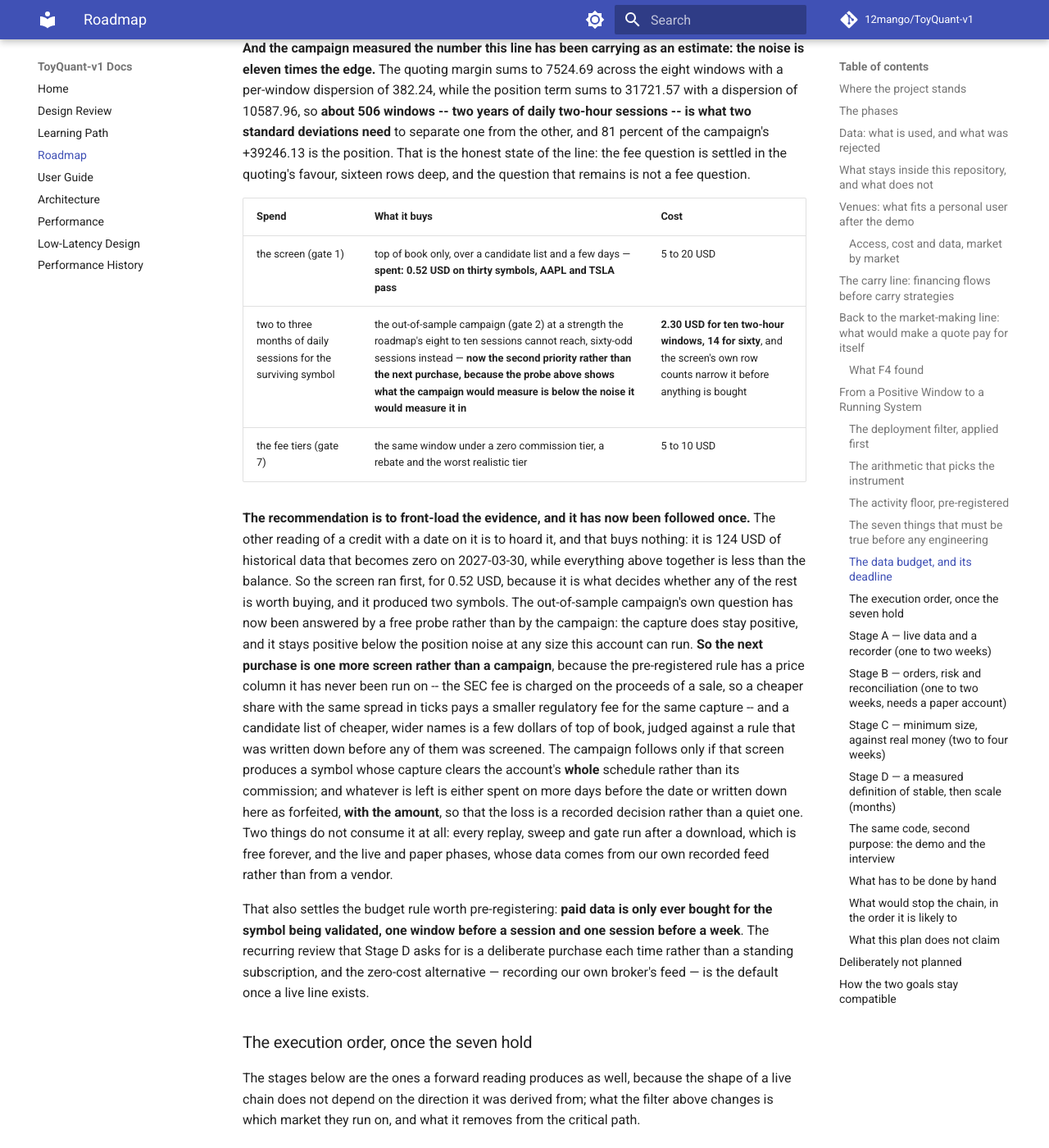
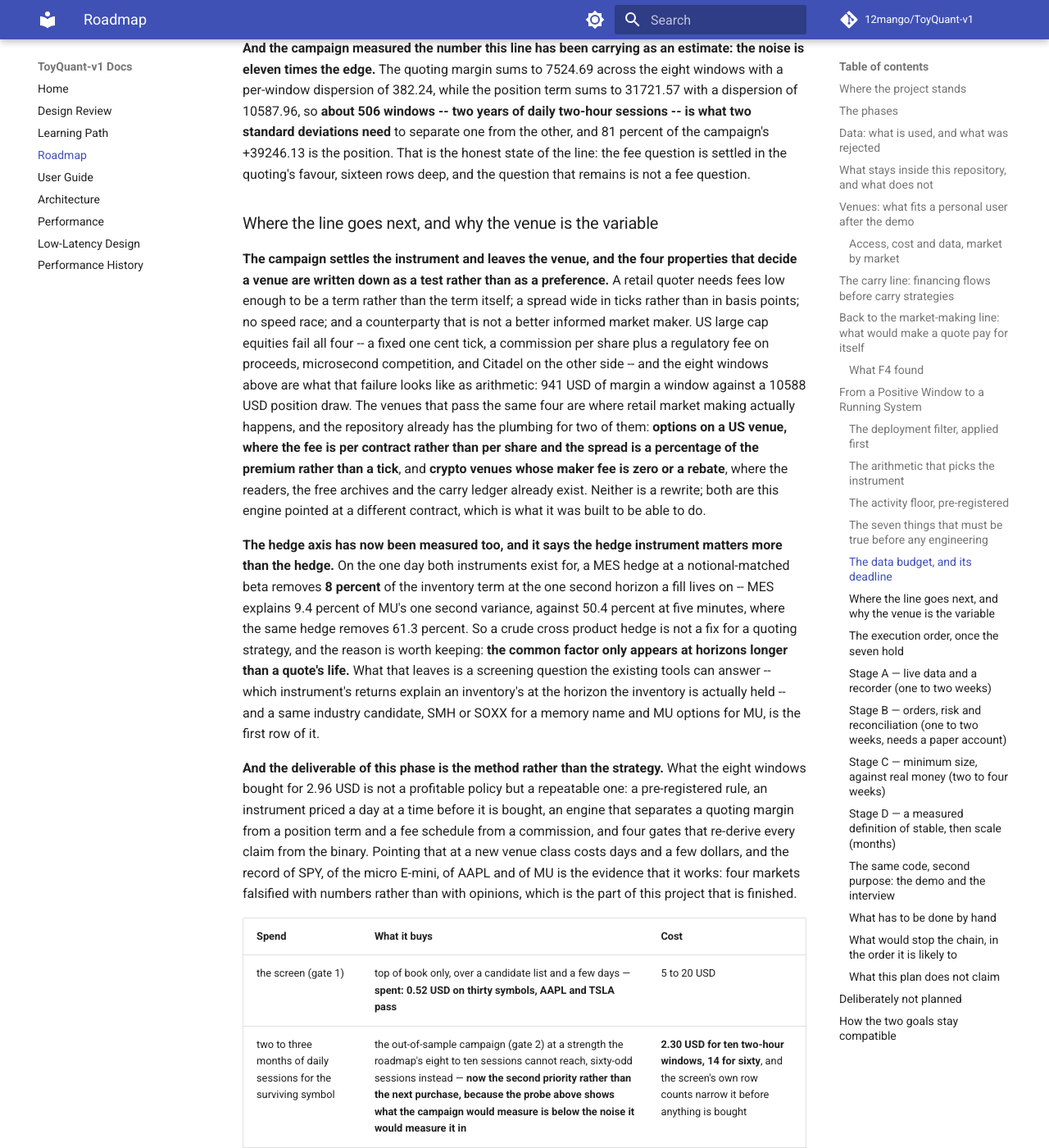
Before and after one commit to 12mango/ToyQuant-v1, an MkDocs documentation site: the page built from docs/ROADMAP.md, in a window 1280 px wide and 1400 px high, scrolled down 21551 px. Shown: the whole window at 82% size. Built offline with MkDocs 1.6.1 and Material for MkDocs 9.7.7, drawn with Linux system fonts in a browser that asks for light colours; comment, search, counter and statistics services are not loaded.

Commit message:
roadmap: Record the venue test the campaign points at, the hedge measurement, and what the phase delivers
The eight windows settled the instrument and left the venue, so the four properties that decide a venue are written
down as a test rather than a preference: fees that are a term rather than the term itself, a spread wide in ticks
rather than in basis points, no speed race, and a counterparty that is not better informed. Large cap US equities
fail all four, which is what their arithmetic looks like; US options and crypto venues with a zero or rebate maker
fee pass, and the repository already has the readers, the free archives and the carry ledger that one of them needs.

The hedge axis is now measured rather than argued. A MES hedge at a notional-matched beta removes 8 percent of MU's
inventory term at the one second horizon a fill lives on, where MES explains 9.4 percent of MU's one second
variance, against 61.3 percent removed at five minutes, where it explains 50.4 percent. A crude cross product hedge
is therefore not a fix for a quoting strategy, and the instrument is the variable: the next screen is which
instrument's returns explain an inventory's at the horizon it is held, with a same industry candidate first.

The phase's deliverable is recorded as the method: a pre-registered rule, data priced a day at a time before it is
bought, an engine that separates a quoting margin from a position term and a schedule from a commission, and gates
that re-derive every claim from the binary -- pointed at a new venue class for days and a few dollars, with SPY, the
micro E-mini, AAPL and MU as four falsifications behind it.

Gate: tiers 0 through 3 green.

```diff
--- a/docs/ROADMAP.md
+++ b/docs/ROADMAP.md
@@ -588,6 +588,36 @@ two-hour sessions -- is what two standard deviations need** to separate one from
 campaign's +39246.13 is the position. That is the honest state of the line: the fee question is settled in the
 quoting's favour, sixteen rows deep, and the question that remains is not a fee question.
 
+### Where the line goes next, and why the venue is the variable
+
+**The campaign settles the instrument and leaves the venue, and the four properties that decide a venue are written
+down as a test rather than as a preference.** A retail quoter needs fees low enough to be a term rather than the
+term itself; a spread wide in ticks rather than in basis points; no speed race; and a counterparty that is not a
+better informed market maker. US large cap equities fail all four -- a fixed one cent tick, a commission per share
+plus a regulatory fee on proceeds, microsecond competition, and Citadel on the other side -- and the eight windows
+above are what that failure looks like as arithmetic: 941 USD of margin a window against a 10588 USD position draw.
+The venues that pass the same four are where retail market making actually happens, and the repository already has
+the plumbing for two of them: **options on a US venue, where the fee is per contract rather than per share and the
+spread is a percentage of the premium rather than a tick**, and **crypto venues whose maker fee is zero or a
+rebate**, where the readers, the free archives and the carry ledger already exist. Neither is a rewrite; both are
+this engine pointed at a different contract, which is what it was built to be able to do.
+
+**The hedge axis has now been measured too, and it says the hedge instrument matters more than the hedge.** On the
+one day both instruments exist for, a MES hedge at a notional-matched beta removes **8 percent** of the inventory
+term at the one second horizon a fill lives on -- MES explains 9.4 percent of MU's one second variance, against 50.4
+percent at five minutes, where the same hedge removes 61.3 percent. So a crude cross product hedge is not a fix for
+a quoting strategy, and the reason is worth keeping: **the common factor only appears at horizons longer than a
+quote's life.** What that leaves is a screening question the existing tools can answer -- which instrument's returns
+explain an inventory's at the horizon the inventory is actually held -- and a same industry candidate, SMH or SOXX
+for a memory name and MU options for MU, is the first row of it.
+
+**And the deliverable of this phase is the method rather than the strategy.** What the eight windows bought for
+2.96 USD is not a profitable policy but a repeatable one: a pre-registered rule, an instrument priced a day at a
+time before it is bought, an engine that separates a quoting margin from a position term and a fee schedule from a
+commission, and four gates that re-derive every claim from the binary. Pointing that at a new venue class costs days
+and a few dollars, and the record of SPY, of the micro E-mini, of AAPL and of MU is the evidence that it works: four
+markets falsified with numbers rather than with opinions, which is the part of this project that is finished.
+
 | Spend | What it buys | Cost |
 |---|---|---|
 | the screen (gate 1) | top of book only, over a candidate list and a few days — **spent: 0.52 USD on thirty symbols, AAPL and TSLA pass** | 5 to 20 USD |
```
